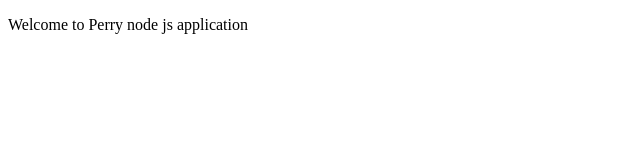
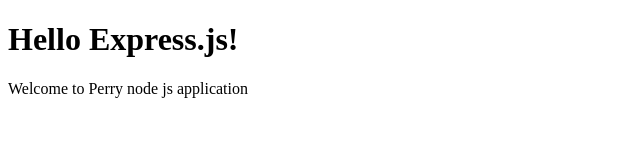
Before and after one commit to perryesar/web-server, a website: page Public/index.html in a window 1280 px wide. Shown: the whole page, without its empty margins (0-640 px from the left). Drawn offline with Linux system fonts and the light colour scheme.

Commit message:
Update paragraph

```diff
--- a/Public/index.html
+++ b/Public/index.html
@@ -1,9 +1,11 @@
 <!DOCTYPE html>
 <html>
 	<head>
+		<meta chatset="utf-8"/>
 		<title>My App!</title>
 	</head>
 	<body>
+		<h1>Hello Express.js!</h1>
 		<p>Welcome to Perry node js application</P>
 	</body>
 </html>
```
